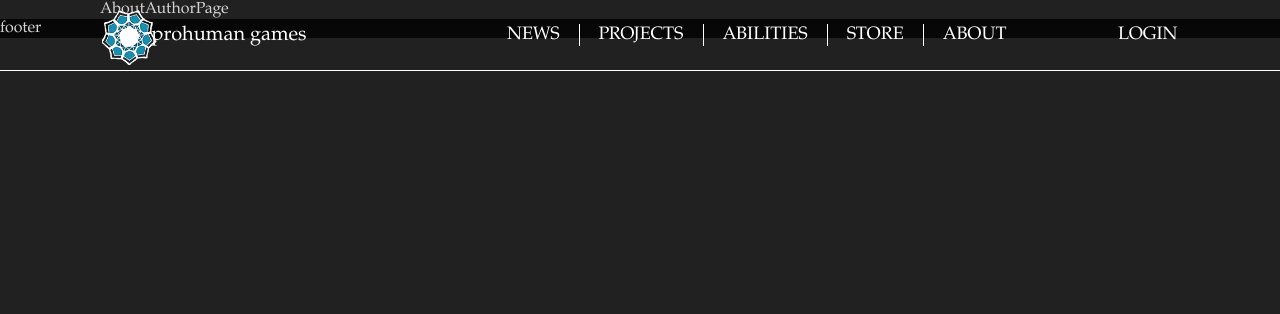
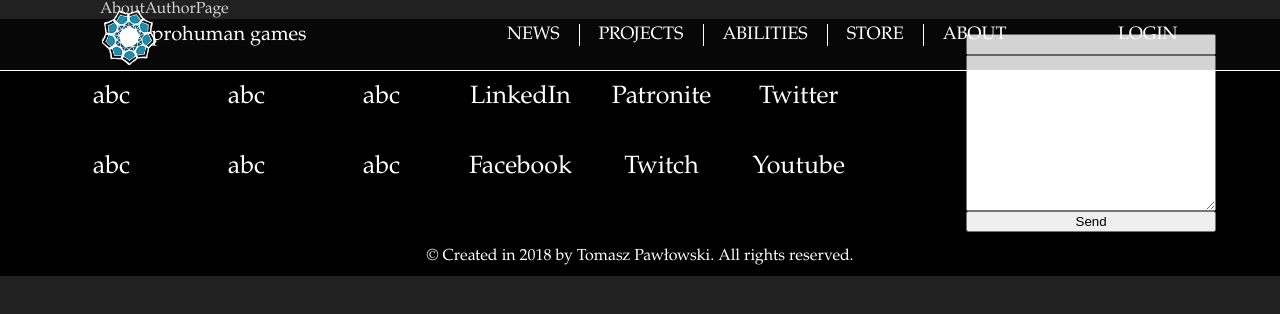
Before and after one commit to Tomaszunek/blog-starter, a React app: page /about in a window 1280 px wide. Shown: the top 314 px of the page. Built offline with nearby package versions, Linux system fonts and the light colour scheme.

Commit message:
make footer tests tdd

```diff
--- a/src/components/Footer/Footer.tsx
+++ b/src/components/Footer/Footer.tsx
@@ -5,8 +5,63 @@ export default class Footer extends React.Component {
   public render() {
     return (
       <footer className="footer">
-        footer
+        <div className="upperFooter">
+          <div className="links">
+            {this.displayLinksBasedOnEnv(1)}
+            <a className="linkedin" href="">LinkedIn</a>
+            <a className="patronite" href="">Patronite</a>
+            <a className="twitter" href="">Twitter</a>
+            {this.displayLinksBasedOnEnv(2)}
+            <a className="facebook" href="">Facebook</a>
+            <a className="twitch" href="">Twitch</a>
+            <a className="youtube" href="">Youtube</a>
+          </div>
+          <form action="">
+            <input type="text"/>
+            <textarea name="" id="" cols={30} rows={10} defaultValue=""/>
+            <button type="submit">Send</button>
+          </form>
+        </div>
+        <span>&copy; Created in 2018 by Tomasz Pawłowski. All rights reserved.</span>
       </footer>
     );
   }
+
+  private displayLinksBasedOnEnv = (num:number) => {
+    if(process.env.serv_type === "blog") {
+      if(num === 1) {
+        return <>
+            <a href="articles/tech">technology</a>
+            <a href="articles/spiritual">spiritual</a>
+            <a href="articles/psychology">psychology</a>
+        </>
+      } else {
+        return <>
+            <a href="store">store</a>
+            <a href="articles/motivation">motivation</a>
+            <a href="login">login</a>
+        </>
+      }
+    } else if(process.env.serv_type === "games") {
+      if(num === 1) {
+        return <>
+            <a href="articles/news">news</a>
+            <a href="projects">projects</a>
+            <a href="abilities">abilities</a>
+        </>
+      } else {
+        return <>
+            <a href="store">store</a>
+            <a href="about">about</a>
+            <a href="login">login</a>
+        </>
+      }
+    } else  {
+      return <>
+          <a href="">abc</a>
+          <a href="">abc</a>
+          <a href="">abc</a>
+      </>
+    }
+  }
 }
--- a/src/components/Footer/footer.scss
+++ b/src/components/Footer/footer.scss
@@ -2,4 +2,65 @@
 
 footer {
     background-color: $background;
+    text-align: center;
+    padding-bottom: 10px;
+    .upperFooter {
+        display: flex;
+        justify-content: center;
+        align-items: center;
+        padding: 15px 0;
+        margin-left: auto;
+        margin-right: auto;
+        width: 90%;
+
+        .links {
+            display: grid;
+            grid-template-columns: 1fr 1fr 1fr 1fr 1fr 1fr;
+            grid-gap: 40px;
+            margin-right: 120px;
+
+            a {
+                color: $font-c;
+                font-size: 25px;
+                text-decoration: none;
+
+                &.linkedin {
+                    &:hover {
+                        color: #0077B5;
+                    }
+
+                }
+                &.facebook {
+                    &:hover {
+                        color: #3b5998;
+                    }
+                }
+                &.patronite {
+                    &:hover {
+                        color: red;
+                    }
+                }
+                &.twitch {
+                    &:hover {
+                        color: #6441a5;
+                    }
+                }
+                &.twitter {
+                    &:hover {
+                        color: #1da1f2;
+                    }
+                }
+                &.youtube {
+                    &:hover {
+                        color: #ff0000;
+                    }
+                }
+            }
+        }
+
+        form {
+            display: grid;
+        }
+    }
+
 }
```
Also changed, not shown: 2 other files (tests, documents, lock files or other folders).
